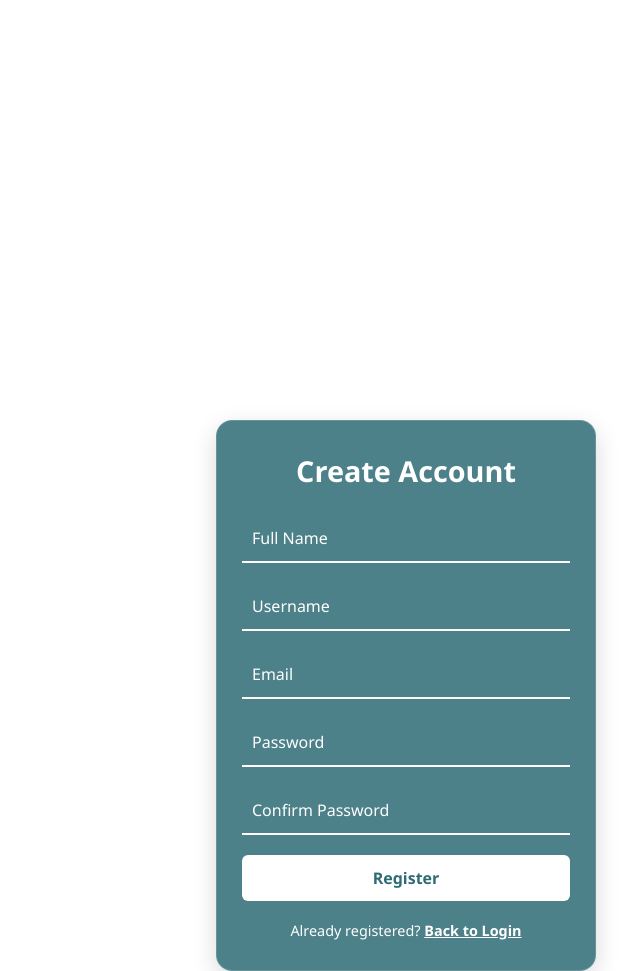
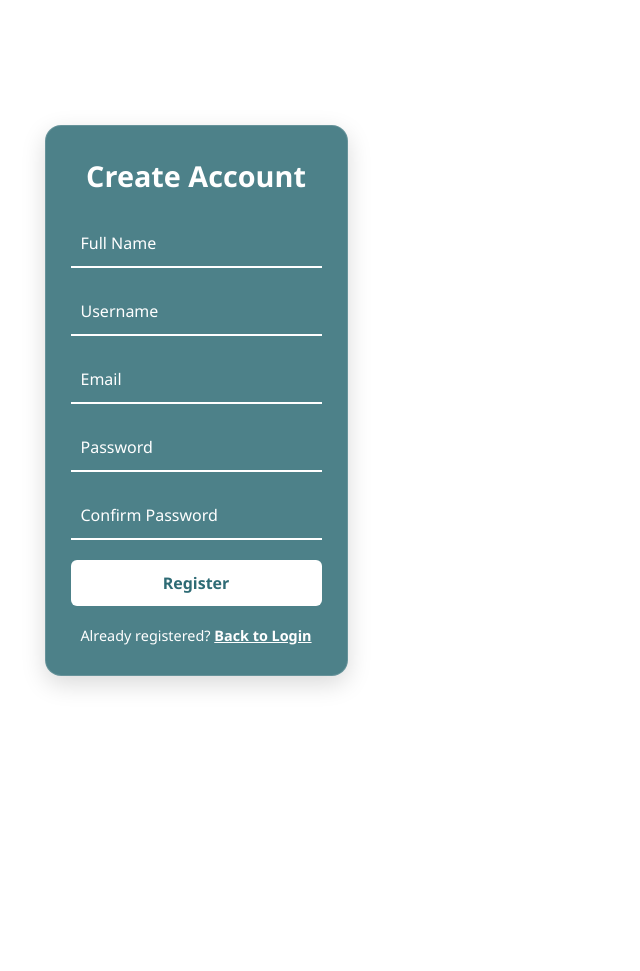
Before and after one commit to AmitVerma1575/Goal-G5, a plain HTML site: page login-file/create-account.html in a window 1280 px wide. Shown: the top 971 px of the page, without its empty margins (444-1084 px from the left). After the commit the page ends 800 px from the top, so only its background shows below. Drawn offline with Linux system fonts and the light colour scheme.

Commit message:
Update create-account.css

```diff
--- a/login-file/create-account.css
+++ b/login-file/create-account.css
@@ -3,23 +3,21 @@
   padding: 0;
   box-sizing: border-box;
   font-family: 'Segoe UI', Tahoma, Geneva, Verdana, sans-serif;
-
 }
 
-body {
+html, body {
+  height: 100%;
   width: 100%;
-  height: 100vh;
+  overflow: hidden; /* Disable scrollbars */
+  background-color: white; /* White background */
   display: flex;
   align-items: center;
   justify-content: center;
-  background-color: white; /* Set background to white */
 }
 
 .container {
-  position: absolute;
+  max-width: 420px;
   width: 100%;
-  height: 100%;
-  max-width: 420px;
   padding: 20px;
 }
 
@@ -35,9 +33,9 @@ body {
 
 .glass {
   background: rgba(46, 107, 117, 0.85);
-  opacity: 1; /* Set to full opacity so it appears solid on white background */
   backdrop-filter: blur(10px);
   border: 1px solid rgba(255, 255, 255, 0.15);
+  border-radius: 16px;
 }
 
 .title {
```
